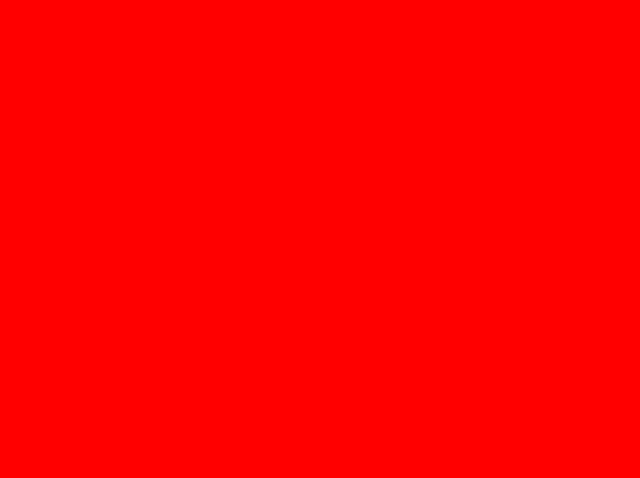
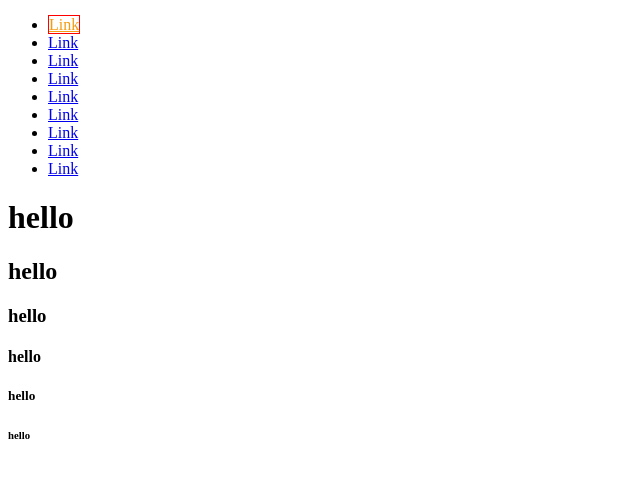
Before and after one commit to nagyeom/css-masterclass, a website: page index.html in a window 1280 px wide. Shown: the whole page, without its empty margins (0-640 px from the left). Drawn offline with Linux system fonts and the light colour scheme.

Commit message:
matches(), not() :root @custom-selector ===> doesn't work

```diff
--- a/index.html
+++ b/index.html
@@ -5,6 +5,25 @@
         <link rel="stylesheet" href="styles.css">
     </head>
     <body>
+        <nav>
+            <ul>
+                <li><a href="#" target="_blank">Link</a></li>
+                <li><a href="#" target="_blank">Link</a></li>
+                <li class="target"><a href="#" target="_blank">Link</a></li>
+                <li><a href="#" target="_blank">Link</a></li>
+                <li><a href="#" target="_blank">Link</a></li>
+                <li><a href="#" target="_blank">Link</a></li>
+                <li><a href="#" target="_blank">Link</a></li>
+                <li><a href="#" target="_blank">Link</a></li>
+                <li><a href="#" target="_blank">Link</a></li>
+            </ul>
+        </nav>
+        <h1>hello</h1>
+        <h2>hello</h2>
+        <h3>hello</h3>
+        <h4>hello</h4>
+        <h5>hello</h5>
+        <h6>hello</h6>
 
     </body>
 </html>
--- a/styles.css
+++ b/styles.css
@@ -1,3 +1,28 @@
-body {
-    background-color: red;
+/*
+matches() :  인자 값을 가지고 html개체 속성을 검사해서 일치하면 css 수행
+li:matches(:nth-child(even), .target){
+    background-color: blue;
+} */
+
+/*not(): 인자 값을 가지고 html 개체 속성을 검사해 일치하면 그 개체만 빼고 css 수행*/
+/* li:not(.target){
+    background-color: blue;
+} */
+
+/* css variable
+:root => document보다 상위 element
+--변수이름 : 값 => root아래 모든 개체에서 --변수이름으로 값 접근 가능 */
+:root{
+    --awesomeColor : #f39c12;
+    --liBordr : 1px solid red;
 }
+li:first-child a {
+    color:var(--awesomeColor);
+    border:var(--liBordr);
+}
+
+@custom-selector : --headers h1, h2, h3, h4, h5, h6;
+
+:--headers{
+    color : #2980b9;
+}
```
Also changed, not shown: package.json (+11 -1 lines), 1 other file.
